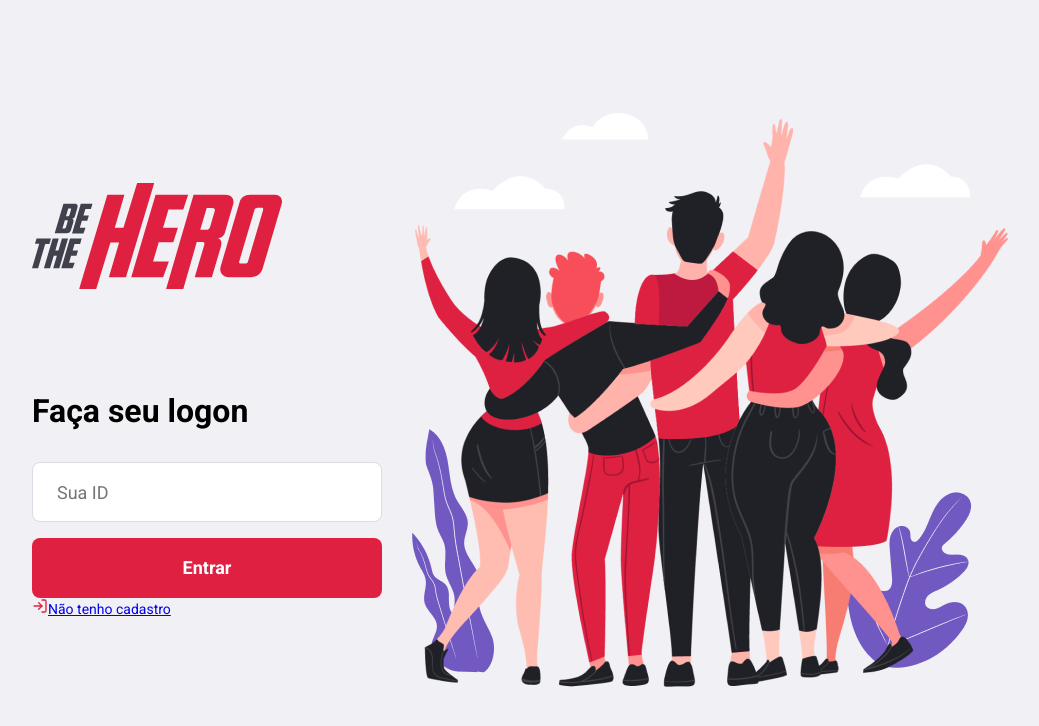
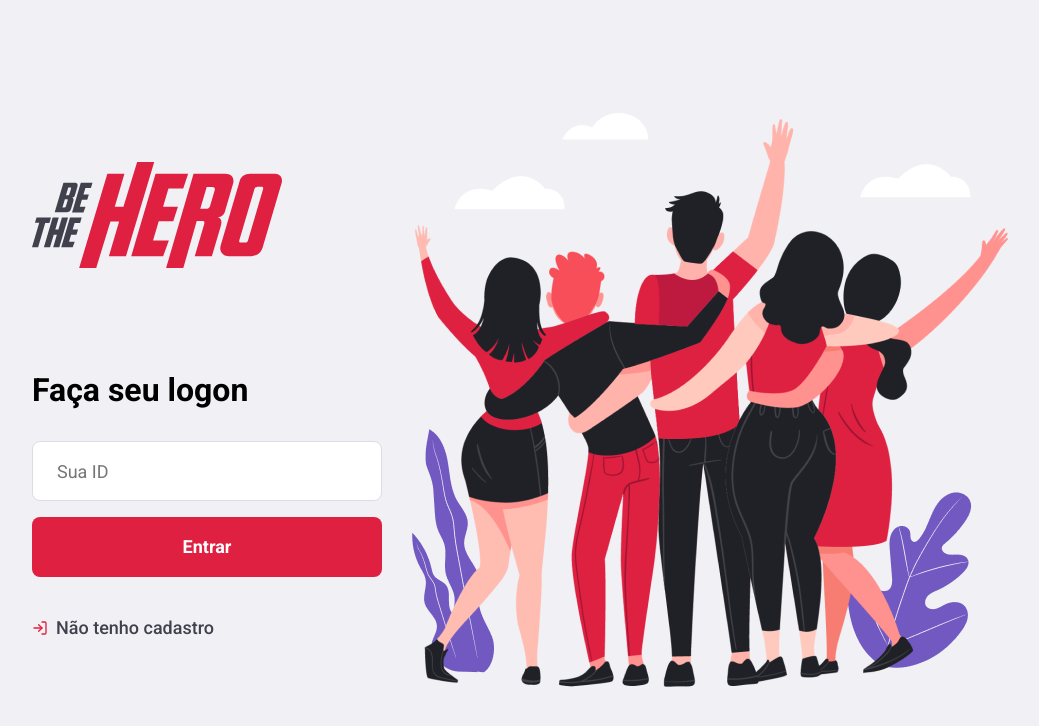
Before and after one commit to giovannipds/omnistack11, a React (Create React App) app in the folder frontend/: page / in a window 1280 px wide. Shown: the top 726 px of the page, without its empty margins (120-1159 px from the left). Built offline with nearby package versions, Linux system fonts and the light colour scheme.

Commit message:
Style link below button

```diff
--- a/frontend/src/pages/Logon/styles.css
+++ b/frontend/src/pages/Logon/styles.css
@@ -23,3 +23,22 @@
   font-size: 32px;
   margin-bottom: 32px;
 }
+
+.logon-container section.form form a {
+  display: flex;
+  align-items: center;
+  margin-top: 40px;
+  color: #41414d;
+  font-size: 18px;
+  text-decoration: none;
+  font-weight: 500;
+  transition: opacity .2s;
+}
+
+.logon-container section.form form a svg {
+  margin-right: 8px;
+}
+
+.logon-container section.form form a:hover {
+  opacity: .8;
+}
```
